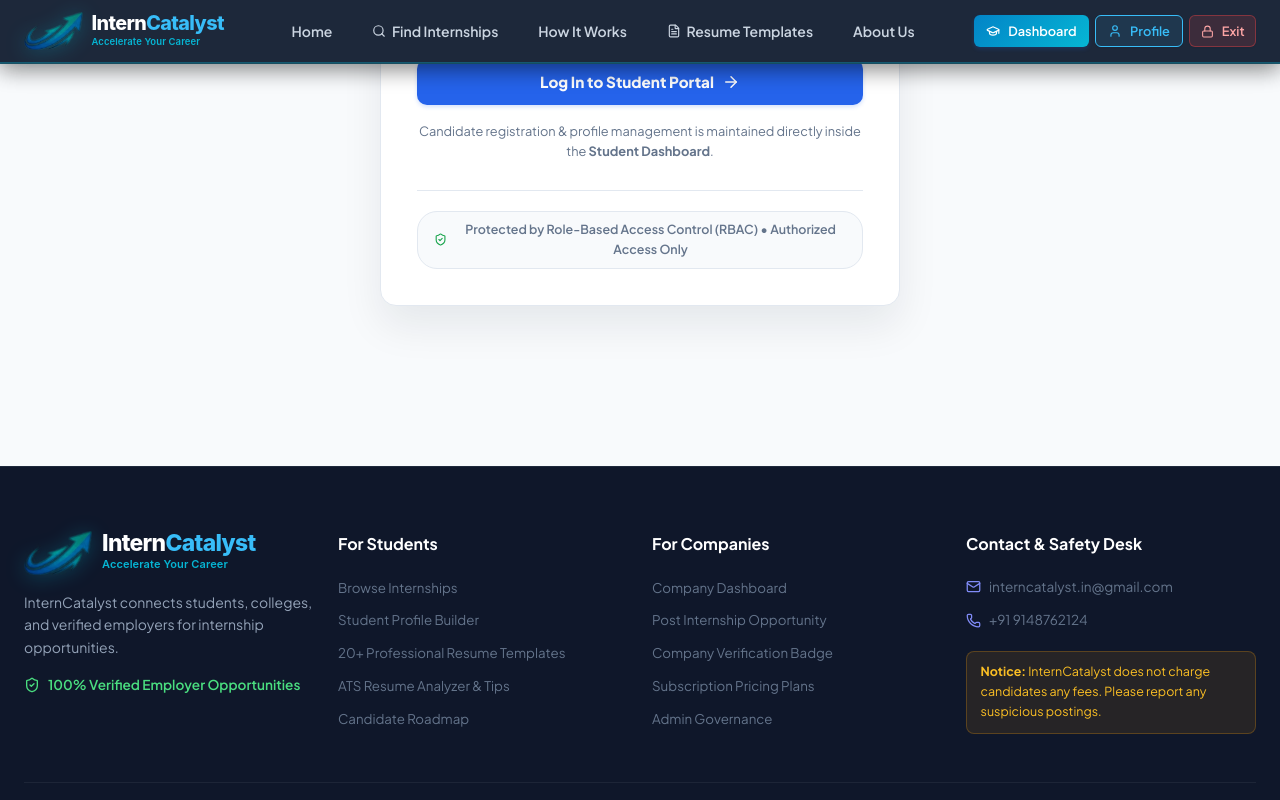
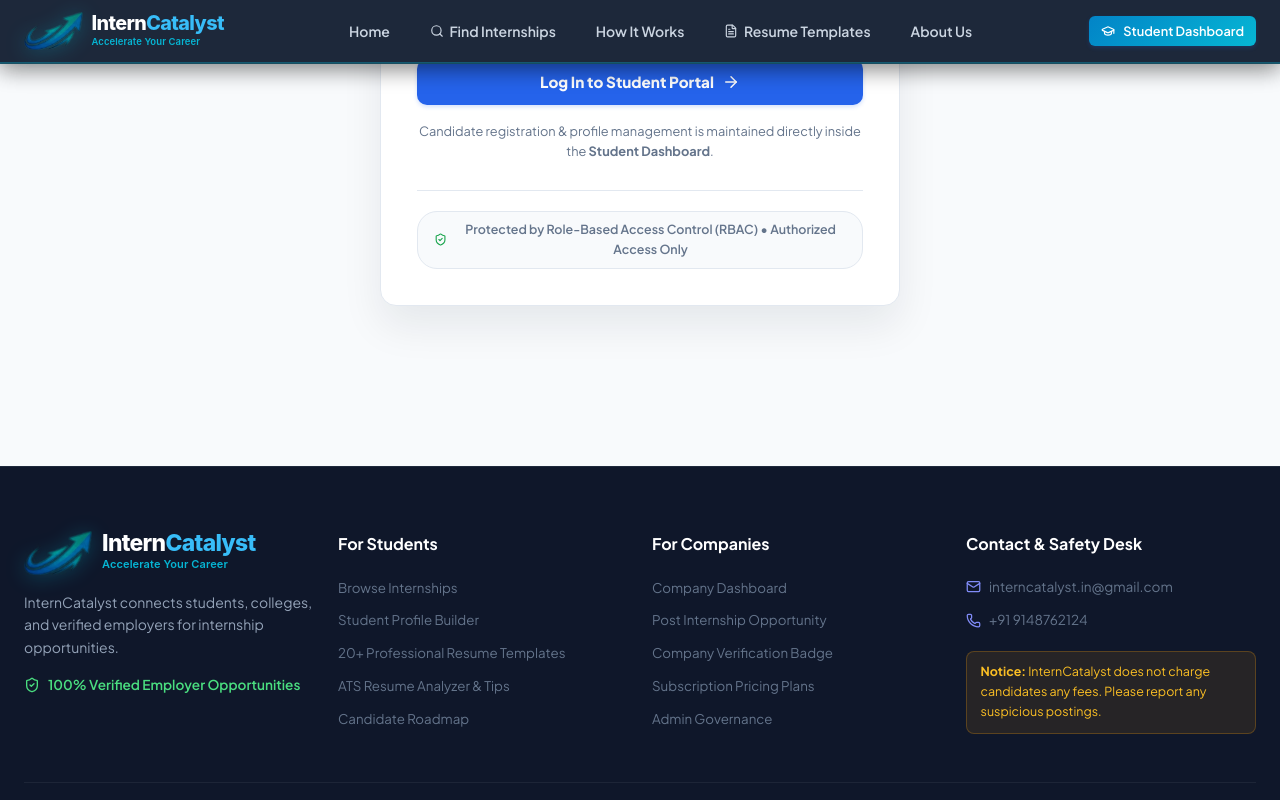
Before and after one commit to interncatalystin-collab/Catalyst, a React (Vite) app: page / in a window 1280 px wide. Both pictures are taken after a click on the button "Go to Student Dashboard". Shown: the part 751-1551 px from the top of the page. Built offline with nearby package versions, Linux system fonts and the light colour scheme.

Commit message:
feat: remove Profile and Exit buttons from Navbar

```diff
--- a/src/components/Navbar.jsx
+++ b/src/components/Navbar.jsx
@@ -106,22 +106,13 @@
             ) : (
               <div style={{ display: 'flex', alignItems: 'center', gap: '0.4rem' }}>
                 {currentRole === 'student' && (
-                  <div style={{ display: 'flex', gap: '0.4rem' }}>
                   <button
                     className="btn btn-primary btn-sm"
                     onClick={() => handleNavClick('student-dash')}
                     style={{ background: 'linear-gradient(135deg, #0284c7 0%, #06b6d4 100%)', border: 'none', fontSize: '0.8rem', padding: '0.45rem 0.75rem' }}
                   >
-                      <GraduationCap size={14} /> Dashboard
+                    <GraduationCap size={14} /> Student Dashboard
                   </button>
-                    <button
-                      className="btn btn-secondary btn-sm"
-                      onClick={() => handleNavClick('student-profile')}
-                      style={{ borderColor: '#38bdf8', color: '#38bdf8', background: 'rgba(56, 189, 248, 0.1)', fontSize: '0.8rem', padding: '0.45rem 0.75rem' }}
-                    >
-                      <User size={14} /> Profile
-                    </button>
-                  </div>
                 )}
                 {currentRole === 'company' && (
                   <button
@@ -138,16 +129,9 @@
                     onClick={() => handleNavClick('admin-dash')}
                     style={{ borderColor: '#38bdf8', color: '#38bdf8', background: 'rgba(56, 189, 248, 0.1)', fontSize: '0.8rem', padding: '0.45rem 0.75rem' }}
                   >
-                    <Shield size={14} /> Admin
+                    <Shield size={14} /> Admin Dashboard
                   </button>
                 )}
-                <button
-                  className="btn btn-secondary btn-sm"
-                  onClick={() => { setCurrentRole('visitor'); handleNavClick('home'); }}
-                  style={{ borderColor: 'rgba(239, 68, 68, 0.4)', color: '#fca5a5', background: 'rgba(239, 68, 68, 0.15)', fontSize: '0.8rem', padding: '0.45rem 0.65rem' }}
-                >
-                  <Lock size={13} /> Exit
-                </button>
               </div>
             )}
 
```
Lines whose indentation alone changed are shown as unchanged.
